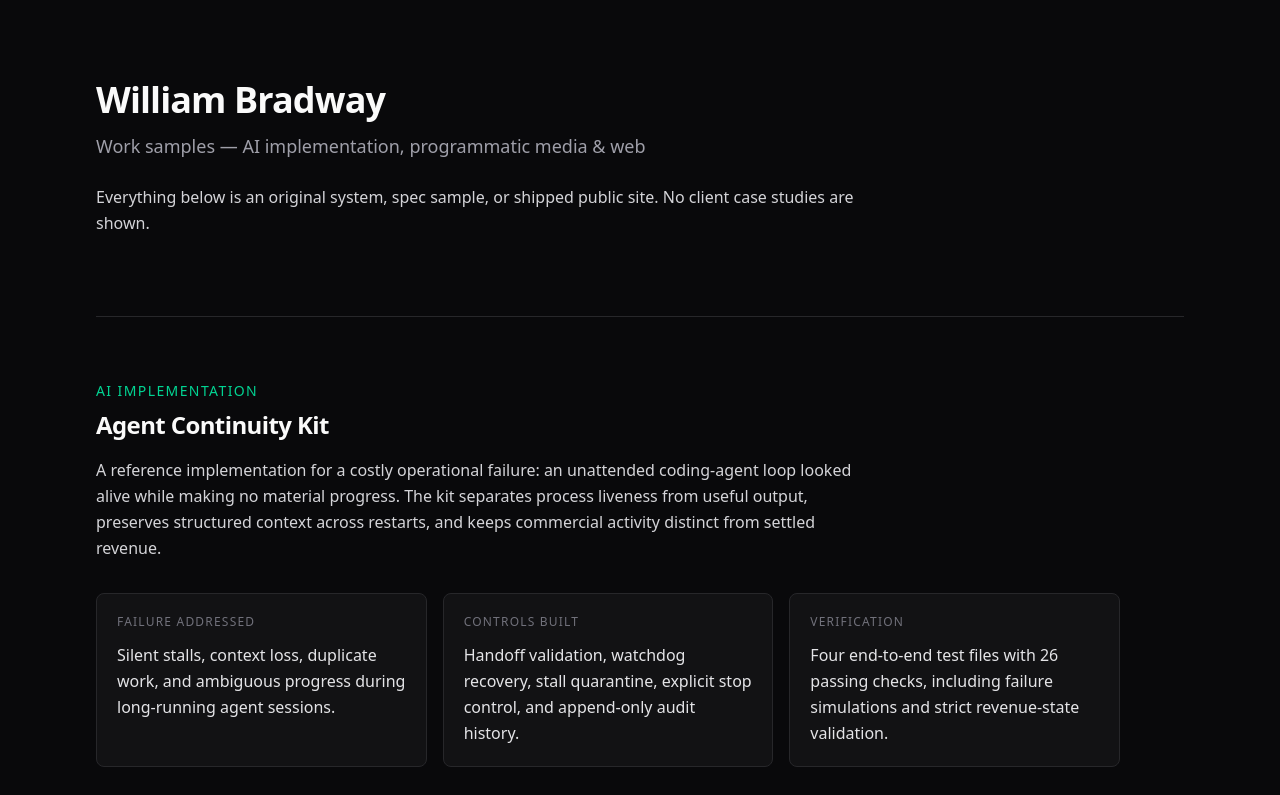
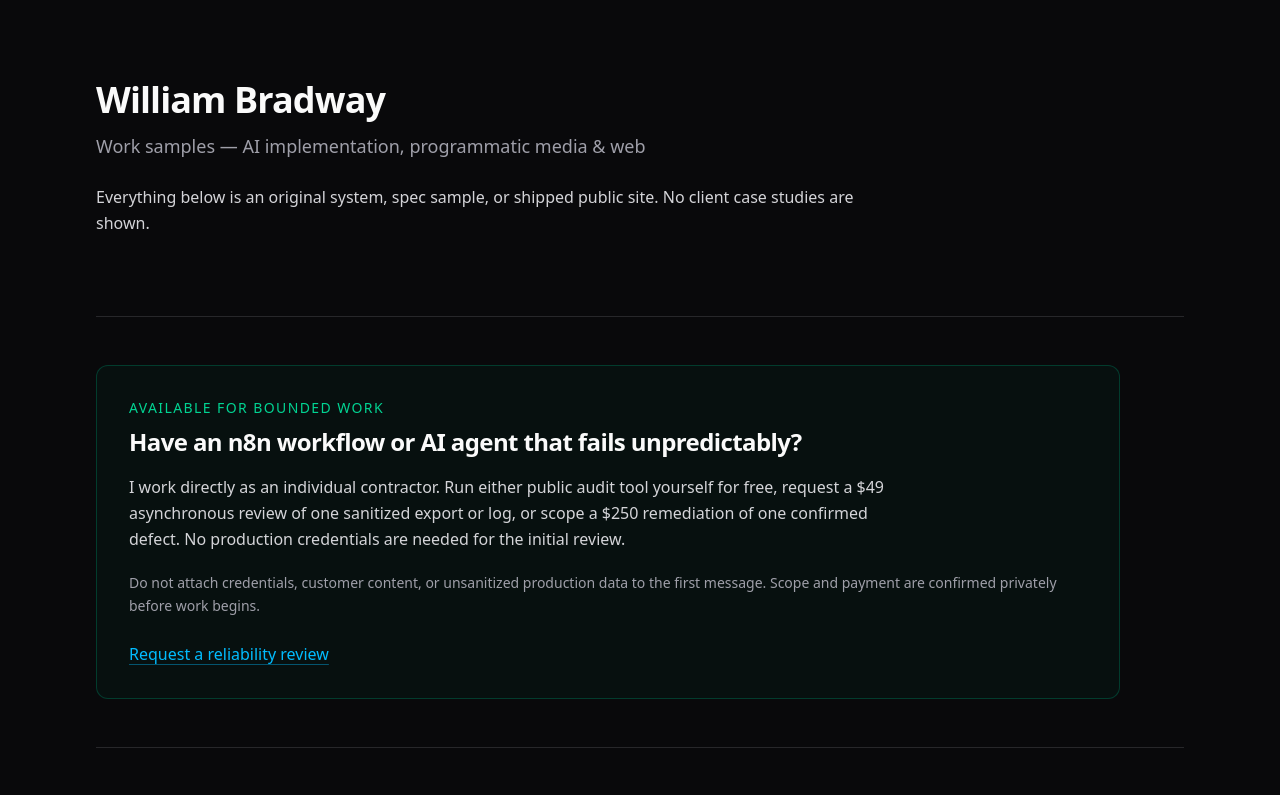
Before and after one commit to vibeclauder/work-samples, a Next.js app: page / in a window 1280 px wide. Shown: the top 795 px of the page. Built offline with nearby package versions, Linux system fonts and the light colour scheme.

Commit message:
Add direct reliability review funnel

```diff
--- a/app/layout.tsx
+++ b/app/layout.tsx
@@ -2,8 +2,9 @@ import type { Metadata } from 'next';
 import './globals.css';
 
 export const metadata: Metadata = {
-  title: 'William Bradway — Work samples',
-  description: 'Work samples — AI implementation, programmatic media & web',
+  title: 'William Bradway — AI workflow and agent reliability',
+  description:
+    'Offline n8n and AI-agent reliability audits, bounded remediation, and verified implementation work by William Bradway.',
   icons: { icon: 'favicon.png' },
 };
 
--- a/app/page.tsx
+++ b/app/page.tsx
@@ -35,6 +35,43 @@ export default function Home() {
       </header>
 
       <main>
+        <section
+          aria-labelledby="work-with-me-heading"
+          className="border-b border-zinc-800 py-10 sm:py-12"
+        >
+          <div className="max-w-5xl rounded-xl border border-emerald-900/70 bg-emerald-950/20 p-6 sm:p-8">
+            <p className="text-sm font-medium tracking-widest text-emerald-400 uppercase">
+              Available for bounded work
+            </p>
+            <h2
+              id="work-with-me-heading"
+              className="mt-2 text-2xl font-semibold tracking-tight text-zinc-50"
+            >
+              Have an n8n workflow or AI agent that fails unpredictably?
+            </h2>
+            <p className="mt-4 max-w-3xl leading-relaxed text-zinc-300">
+              I work directly as an individual contractor. Run either public
+              audit tool yourself for free, request a $49 asynchronous review
+              of one sanitized export or log, or scope a $250 remediation of
+              one confirmed defect. No production credentials are needed for
+              the initial review.
+            </p>
+            <p className="mt-5 text-sm leading-relaxed text-zinc-400">
+              Do not attach credentials, customer content, or unsanitized
+              production data to the first message. Scope and payment are
+              confirmed privately before work begins.
+            </p>
+            <p className="mt-6">
+              <a
+                href="mailto:william28918@outlook.com?subject=Reliability%20review%20request"
+                className={linkClass}
+              >
+                Request a reliability review
+              </a>
+            </p>
+          </div>
+        </section>
+
         <section
           aria-labelledby="agent-heading"
           className="border-b border-zinc-800 py-14 sm:py-16"
```
